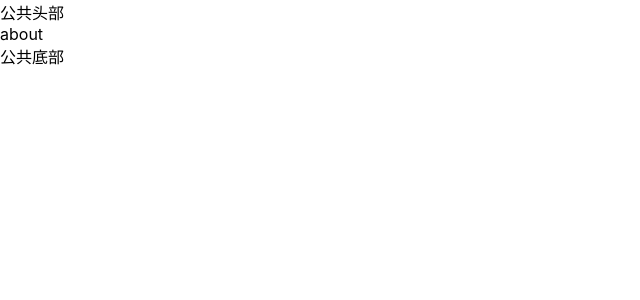
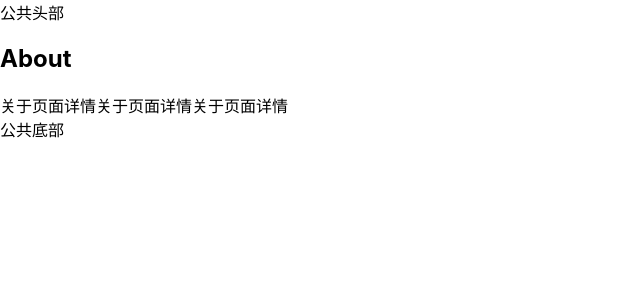
Before and after one commit to lvbowen/next-demo, a Next.js app: page /about in a window 1280 px wide. Shown: the top 300 px of the page, without its empty margins (0-640 px from the left). Built offline with nearby package versions, Linux system fonts and the light colour scheme.

Commit message:
增加子组件

```diff
--- /dev/null
+++ b/components/about/detail.js
@@ -0,0 +1,22 @@
+
+const Detail = (props) => {
+    console.log('detail props:', props); // 返回 {}
+    return (
+        <div>
+            关于页面详情关于页面详情关于页面详情
+        </div>
+    )
+}
+
+/**
+ *  对页面子组件不生效，但也不报错
+ */
+// export async function getStaticProps(context) {
+//     return {
+//       props: {
+//         name: '详情',
+//       },
+//     }
+//   }
+
+export default Detail;
--- a/pages/about.js
+++ b/pages/about.js
@@ -1,8 +1,11 @@
-
+import Detail from '../components/about/detail';
 
 const about = () => {
     return (
-        <div>about </div>
+        <div>
+            <h2>About</h2>
+            <Detail />
+        </div>
     )
 }
 
```
Also changed, not shown: 1 other file (tests, documents, lock files or other folders).
